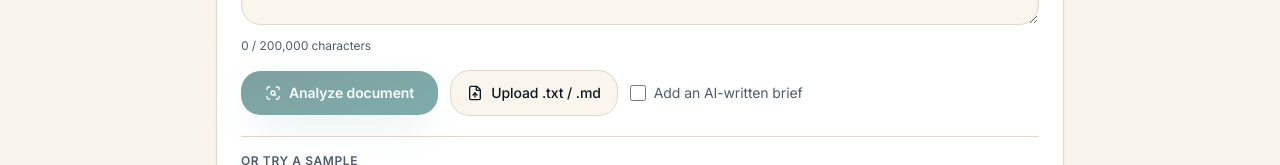
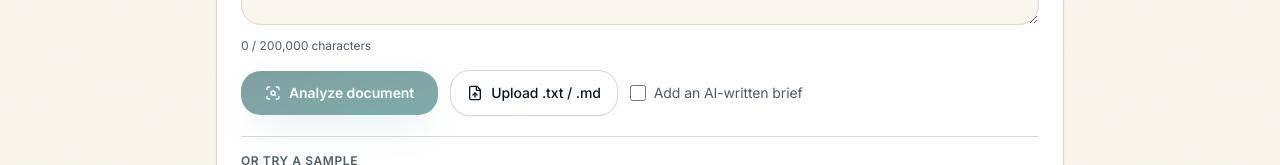
Before and after one commit to rushii23-dev/PW-Exclusive, a Next.js app: page /analyze in a window 1280 px wide. Shown: the part 635-800 px from the top of the page. Built offline with nearby package versions, Linux system fonts and the light colour scheme; no server answers.

Commit message:
style(analyze): tidy the file-upload affordance

```diff
--- a/src/components/analyze/Analyzer.tsx
+++ b/src/components/analyze/Analyzer.tsx
@@ -155,7 +155,7 @@ export function Analyzer({
             {pending ? "Analysing…" : "Analyze document"}
           </button>
 
-          <label className="inline-flex cursor-pointer items-center gap-2 rounded-xl border border-border bg-background px-4 py-3 text-sm font-medium transition-colors hover:bg-muted">
+          <label className="elev-xs inline-flex cursor-pointer items-center gap-2 rounded-xl border border-border bg-surface-raised px-4 py-3 text-sm font-medium transition-colors hover:border-border-strong hover:bg-muted">
             <FileUp className="size-4" aria-hidden />
             Upload .txt / .md
             <input
```
